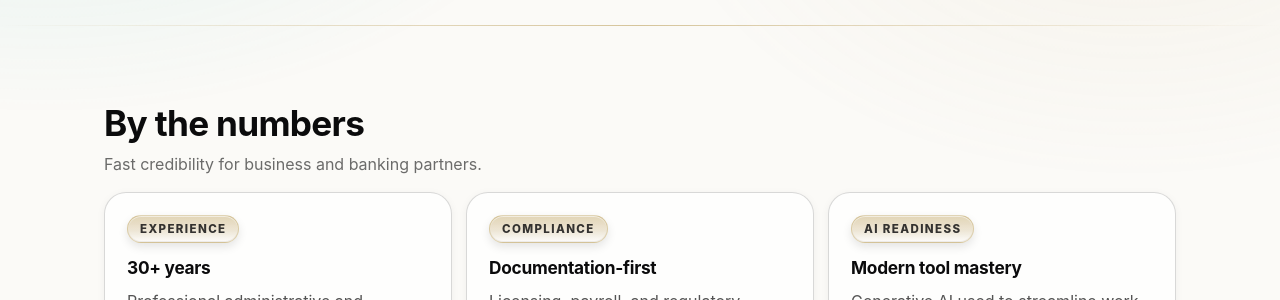
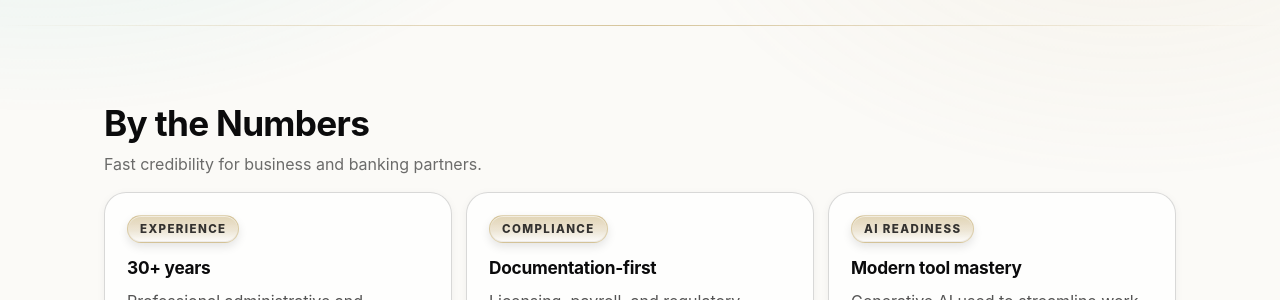
Before and after one commit to TanyaWBM1/TanyaLawson, a Jekyll site: the page built from index.html, in a window 1280 px wide and 900 px high, scrolled down 1837 px. Shown: the part 158-458 px from the top of the window. Built offline with Jekyll 4.4.1, drawn with Linux system fonts in a browser that asks for light colours.

```diff
--- a/index.html
+++ b/index.html
@@ -152,7 +152,7 @@ show_ticker: true
 
   <div class="container">
     <div class="section-head">
-      <h2>By the numbers</h2>
+      <h2>By the Numbers</h2>
       <div class="section-hint">Fast credibility for business and banking partners.</div>
     </div>
 
```
